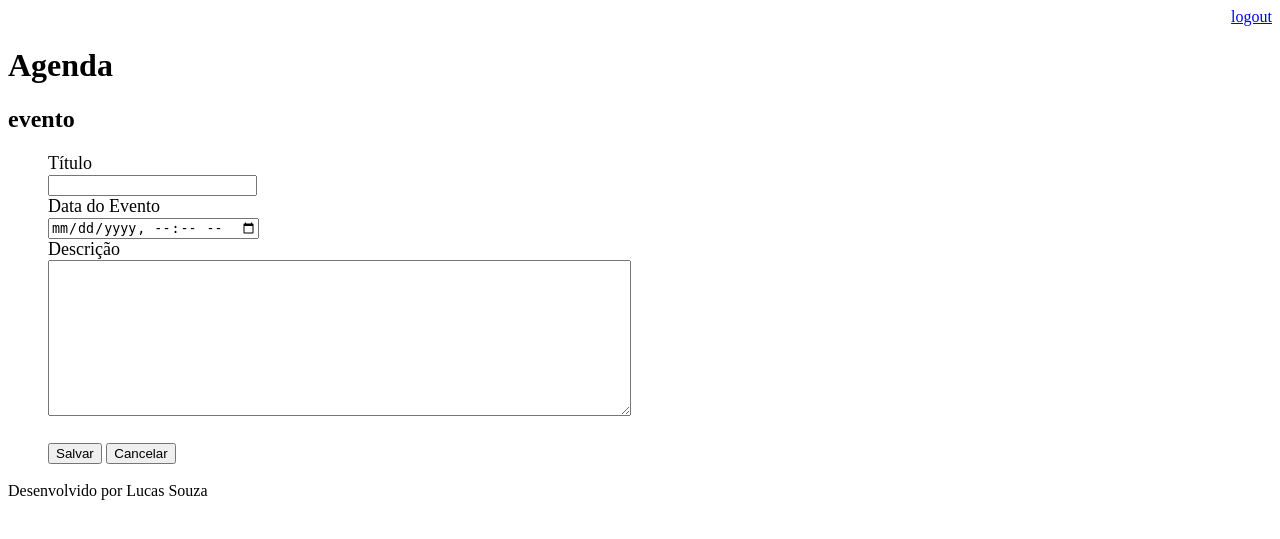
After one commit to lucassouza3/Agenda-, a Django app: page /agenda/evento in a window 1280 px wide. The commit adds this page. Shown: the top 539 px of the page. Run offline with Django 3.2, Linux system fonts and the light colour scheme.

Commit message:
Inserção de eventos da agenda

```diff
--- a/core/templates/agenda.html
+++ b/core/templates/agenda.html
@@ -5,4 +5,7 @@
     <ul style="font-size: 18px">
         <li>{{ evento.titulo }} - {{ evento.get_data_evento }}</li>
     </ul>
+<a href="evento">
+    <button type="button">Novo Evento</button>
+</a>
 {% endblock %}
--- /dev/null
+++ b/core/templates/evento.html
@@ -0,0 +1,19 @@
+{% extends "model-page.html" %}
+{% block content %}
+<h2>evento</h2>
+<ul style="font-size: 18px">
+    <form action="submit" method="POST">
+        <label>Título</label> <br>
+        <input type="text" name="titulo" size="23"> <br>
+        <label>Data do Evento</label> <br>
+        <input type="datetime-local" name='data_evento'> <br>
+        <label>Descrição</label> <br>
+        <textarea name="descricao" rows="10" cols="70"></textarea><br><br>
+            <button type="submit">Salvar</button>
+
+            <a href="/">
+                <button type="button">Cancelar</button>
+            </a>
+    </form>
+</ul>
+{% endblock %}
--- a/core/views.py
+++ b/core/views.py
@@ -30,3 +30,16 @@ def submit_login(request):
         else:
             messages.error(request, 'Usuário ou senha inválidos')
     return redirect('/')
+
+def evento(request):
+    return render(request, 'evento.html')
+
+@login_required(login_url='/login/')
+def submit_evento(request):
+    if request.POST:
+        titulo = request.POST.get('titulo')
+        data_evento = request.POST.get('data_evento')
+        descricao = request.POST.get('descricao')
+        usuario = request.user
+        Evento.objets.create(titulo='titulo', data_evento='data_evento', descricao='descricao', usuario='usuario')
+        return redirect('/')
--- a/projeto_lucas/urls.py
+++ b/projeto_lucas/urls.py
@@ -6,9 +6,11 @@ from django.views.generic import RedirectView
 
 urlpatterns = [
     path('admin/', admin.site.urls),
-    path('agenda/', views.listaEventos),
-    path('', RedirectView.as_view(url='agenda/')),
     path('login/', views.login_user),
     path('login/submit', views.submit_login),
     path('logout/', views.logout_user),
+    path('agenda/', views.listaEventos),
+    path('agenda/evento', views.evento),
+    path('agenda/evento/submit', views.submit_evento),
+    path('', RedirectView.as_view(url='agenda/')),
 ]
```
Also changed, not shown: db.sqlite3.
